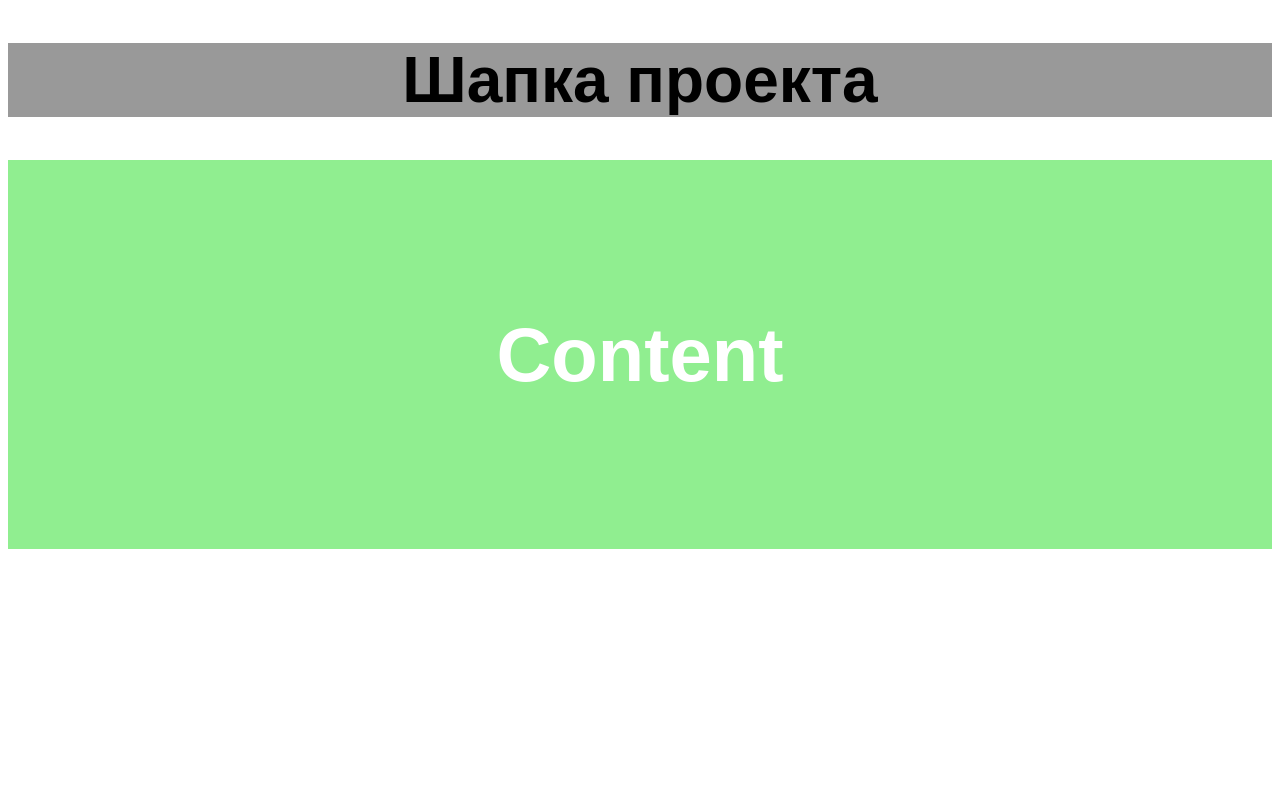
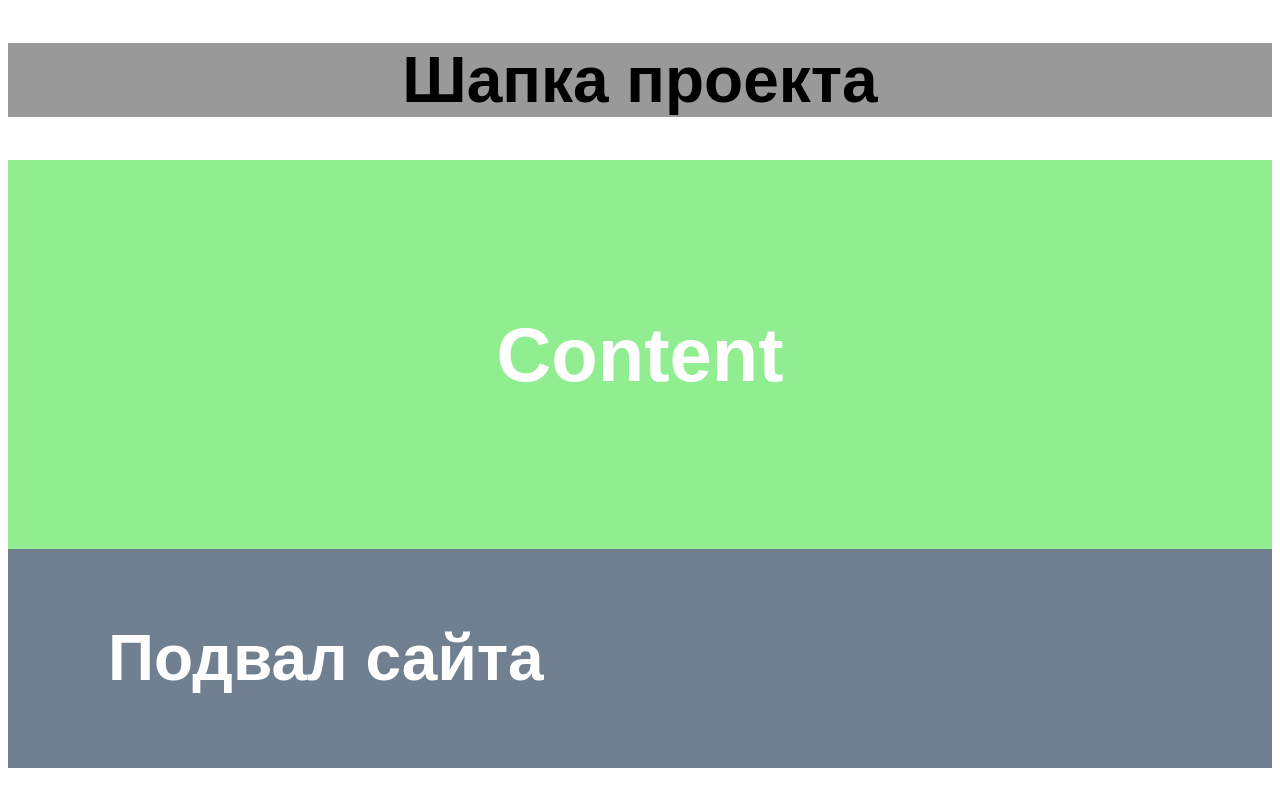
Before and after one commit to vdstepan/test, a plain HTML site: page src/index.html in a window 1280 px wide. Drawn offline with Linux system fonts and the light colour scheme.

Commit message:
footer ready

```diff
--- a/src/css/main.css
+++ b/src/css/main.css
@@ -15,3 +15,12 @@
     font-size: 38px;
     padding: 100px;
 }
+
+.footer {
+    background: slategrey;
+    padding: 30px 100px;
+    font-size: 32px;
+    color: #fff;
+    font-family: sans-serif;
+    text-align: left;
+}
--- a/src/index.html
+++ b/src/index.html
@@ -15,10 +15,13 @@
         <h1>Шапка проекта</h1>
     </header>
 
-
     <main class="main">
         <h1>Content</h1>
     </main>
+
+    <footer class="footer">
+        <h1>Подвал сайта</h1>
+    </footer>
 </body>
 
 </html>
```
